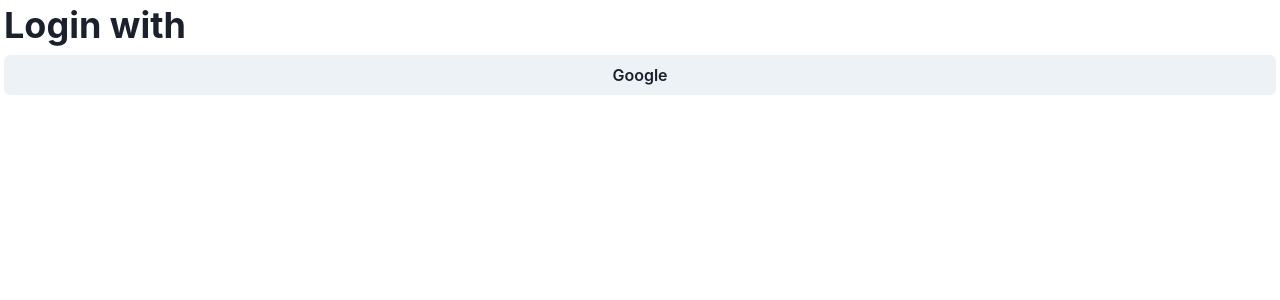
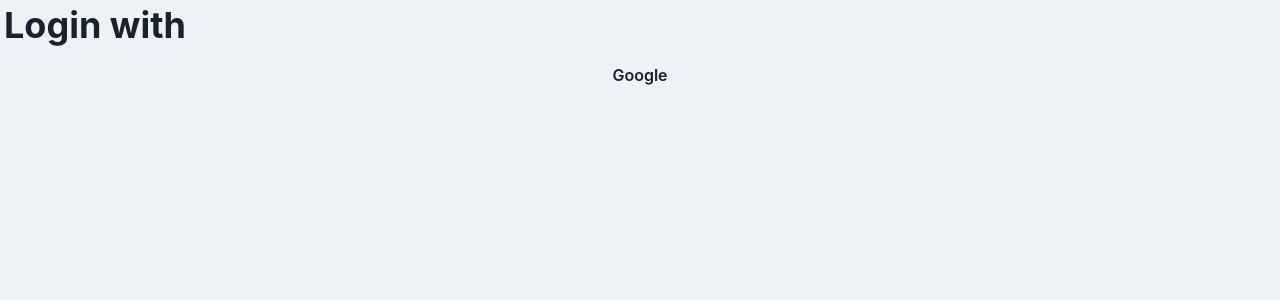
Before and after one commit to AnibalDBXD/cobuild-todo, a Next.js app: page / in a window 1280 px wide. Shown: the top 300 px of the page. Built offline with nearby package versions, Linux system fonts and the light colour scheme.

Commit message:
add backgroundColor to Layout

```diff
--- a/components/Layout/index.tsx
+++ b/components/Layout/index.tsx
@@ -4,6 +4,7 @@
 const Layout: FC = ({ children }) => {
   return (
     <Flex
+      backgroundColor="gray.100"
       flexDirection="column"
       minHeight="100vh"
       minWidth="100vw"
```
